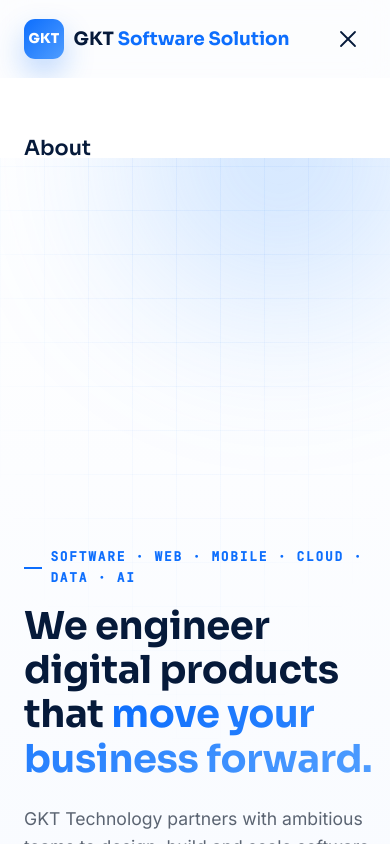
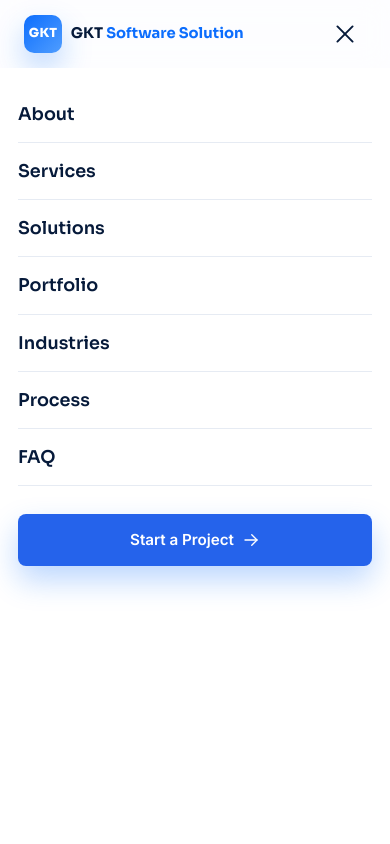
Before and after one commit to gktsoftwareteam/GKT-Website, a React (Create React App) app in the folder frontend/: page / in a window 390 px wide. Both pictures are taken after a click on the button 347 px from the left and 38 px from the top of the page. Shown: the top 844 px of the page. Built offline with nearby package versions, Linux system fonts and the light colour scheme.

Commit message:
navbar is updated

```diff
--- a/frontend/src/components/Navbar.jsx
+++ b/frontend/src/components/Navbar.jsx
@@ -17,68 +17,168 @@ function Navbar() {
   const [scrolled, setScrolled] = useState(false);
   const [menuOpen, setMenuOpen] = useState(false);
 
+  // Detect page scroll
   useEffect(() => {
-    const onScroll = () => setScrolled(window.scrollY > 12);
+    const onScroll = () => {
+      setScrolled(window.scrollY > 12);
+    };
+
     onScroll();
-    window.addEventListener("scroll", onScroll, { passive: true });
-    return () => window.removeEventListener("scroll", onScroll);
+
+    window.addEventListener("scroll", onScroll, {
+      passive: true,
+    });
+
+    return () => {
+      window.removeEventListener("scroll", onScroll);
+    };
   }, []);
 
+  // Lock body scrolling when mobile menu is open
   useEffect(() => {
-    document.body.style.overflow = menuOpen ? "hidden" : "";
+    if (menuOpen) {
+      document.body.style.overflow = "hidden";
+    } else {
+      document.body.style.overflow = "";
+    }
+
     return () => {
       document.body.style.overflow = "";
     };
   }, [menuOpen]);
 
-  const handleLinkClick = () => setMenuOpen(false);
+  // Close menu when screen becomes desktop size
+  useEffect(() => {
+    const handleResize = () => {
+      if (window.innerWidth > 980) {
+        setMenuOpen(false);
+      }
+    };
+
+    window.addEventListener("resize", handleResize);
+
+    return () => {
+      window.removeEventListener("resize", handleResize);
+    };
+  }, []);
+
+  // Close menu when ESC is pressed
+  useEffect(() => {
+    const handleEscape = (event) => {
+      if (event.key === "Escape") {
+        setMenuOpen(false);
+      }
+    };
+
+    window.addEventListener("keydown", handleEscape);
+
+    return () => {
+      window.removeEventListener("keydown", handleEscape);
+    };
+  }, []);
+
+  const handleLinkClick = () => {
+    setMenuOpen(false);
+  };
 
   return (
-    <header className={`navbar ${scrolled ? "navbar--scrolled" : ""}`}>
+    <header
+      className={`navbar ${
+        scrolled ? "navbar--scrolled" : ""
+      } ${menuOpen ? "navbar--menu-open" : ""}`}
+    >
       <div className="container navbar__inner">
-        <Link to="/" className="navbar__brand" onClick={handleLinkClick}>
-          <span className="navbar__mark" aria-hidden="true">
+
+        {/* Logo */}
+        <Link
+          to="/"
+          className="navbar__brand"
+          onClick={handleLinkClick}
+        >
+          <span
+            className="navbar__mark"
+            aria-hidden="true"
+          >
             GKT
           </span>
+
           <span className="navbar__brand-text">
             GKT <em>Software Solution</em>
           </span>
         </Link>
 
-        <nav className="navbar__links" aria-label="Primary">
+        {/* Desktop Navigation */}
+        <nav
+          className="navbar__links"
+          aria-label="Primary"
+        >
           {NAV_LINKS.map((link) => (
-            <a key={link.href} href={link.href}>
+            <a
+              key={link.href}
+              href={link.href}
+              onClick={handleLinkClick}
+            >
               {link.label}
             </a>
           ))}
         </nav>
 
+        {/* Desktop CTA */}
         <div className="navbar__actions">
-          <a href="#contact" className="btn btn-primary btn-sm">
-            Start a Project <ArrowRightIcon />
+          <a
+            href="#contact"
+            className="btn btn-primary btn-sm"
+            onClick={handleLinkClick}
+          >
+            Start a Project
+            <ArrowRightIcon />
           </a>
         </div>
 
+        {/* Mobile Menu Button */}
         <button
+          type="button"
           className="navbar__toggle"
-          aria-label={menuOpen ? "Close menu" : "Open menu"}
+          aria-label={
+            menuOpen ? "Close menu" : "Open menu"
+          }
           aria-expanded={menuOpen}
-          onClick={() => setMenuOpen((v) => !v)}
+          onClick={() => setMenuOpen((value) => !value)}
         >
           {menuOpen ? <CloseIcon /> : <MenuIcon />}
         </button>
       </div>
 
-      <div className={`navbar__mobile ${menuOpen ? "navbar__mobile--open" : ""}`}>
+      {/* Mobile Navigation */}
+      <div
+        className={`navbar__mobile ${
+          menuOpen ? "navbar__mobile--open" : ""
+        }`}
+        aria-hidden={!menuOpen}
+      >
         <nav aria-label="Mobile">
+
           {NAV_LINKS.map((link) => (
-            <a key={link.href} href={link.href} onClick={handleLinkClick}>
+            <a
+              key={link.href}
+              href={link.href}
+              onClick={handleLinkClick}
+              tabIndex={menuOpen ? 0 : -1}
+            >
               {link.label}
             </a>
           ))}
+
         </nav>
-        <a href="#contact" className="btn btn-primary" onClick={handleLinkClick}>
-          Start a Project <ArrowRightIcon />
+
+        <a
+          href="#contact"
+          className="btn btn-primary navbar__mobile-cta"
+          onClick={handleLinkClick}
+          tabIndex={menuOpen ? 0 : -1}
+        >
+          Start a Project
+          <ArrowRightIcon />
         </a>
       </div>
     </header>
--- a/frontend/src/css/navbar.css
+++ b/frontend/src/css/navbar.css
@@ -1,157 +1,515 @@
+/* =========================================
+   NAVBAR
+========================================= */
+
 .navbar {
   position: sticky;
   top: 0;
-  z-index: 1000;
+  left: 0;
+
+  z-index: 10000;
+
   width: 100%;
-  height: var(--navbar-height);
+  height: var(--navbar-height, 72px);
+
   display: flex;
   align-items: center;
-  background: rgba(255, 255, 255, 0.7);
+
+  background: rgba(255, 255, 255, 0.78);
+
   backdrop-filter: blur(14px);
   -webkit-backdrop-filter: blur(14px);
+
   border-bottom: 1px solid transparent;
-  transition: background var(--transition-fast), border-color var(--transition-fast), box-shadow var(--transition-fast);
+
+  transition:
+    background 0.2s ease,
+    border-color 0.2s ease,
+    box-shadow 0.2s ease;
 }
 
+
+/* =========================================
+   SCROLLED NAVBAR
+========================================= */
+
 .navbar--scrolled {
-  background: rgba(255, 255, 255, 0.92);
+  background: rgba(255, 255, 255, 0.96);
+
   border-bottom-color: var(--color-border);
+
   box-shadow: var(--shadow-sm);
 }
 
+
+/* =========================================
+   NAVBAR INNER
+========================================= */
+
 .navbar__inner {
+  width: 100%;
+
   display: flex;
   align-items: center;
   justify-content: space-between;
+
   gap: var(--space-md);
+
+  min-width: 0;
 }
+
+
+/* =========================================
+   BRAND
+========================================= */
 
 .navbar__brand {
   display: flex;
   align-items: center;
-  gap: 0.6rem;
+
+  gap: 0.65rem;
+
   font-family: var(--font-display);
+
   font-weight: 700;
+
   font-size: 1.15rem;
+
   color: var(--color-navy);
+
   flex-shrink: 0;
+
+  white-space: nowrap;
 }
 
+
+/* =========================================
+   GKT LOGO
+========================================= */
+
 .navbar__mark {
+  width: 40px;
+  height: 40px;
+
+  flex-shrink: 0;
+
   display: grid;
   place-items: center;
-  width: 40px;
-  height: 40px;
+
   border-radius: 11px;
+
   background: var(--gradient-primary);
-  color: #fff;
+
+  color: #ffffff;
+
   font-size: 0.85rem;
+
   font-weight: 800;
+
   letter-spacing: 0.02em;
+
   box-shadow: var(--shadow-primary);
+}
+
+
+/* =========================================
+   BRAND TEXT
+========================================= */
+
+.navbar__brand-text {
+  display: inline-block;
 }
 
 .navbar__brand-text em {
   font-style: normal;
+
   color: var(--color-primary);
 }
+
+
+/* =========================================
+   DESKTOP NAVIGATION
+========================================= */
 
 .navbar__links {
   display: flex;
   align-items: center;
-  gap: 1.9rem;
+
+  gap: 1.6rem;
+
   font-size: 0.94rem;
+
   font-weight: 500;
+
+  margin-left: auto;
+  margin-right: auto;
 }
+
 
 .navbar__links a {
   position: relative;
+
   color: var(--color-text);
+
   padding: 0.3rem 0;
-  transition: color var(--transition-fast);
+
+  transition:
+    color 0.2s ease;
 }
+
 
 .navbar__links a::after {
   content: "";
+
   position: absolute;
+
   left: 0;
   bottom: -2px;
+
   width: 0;
   height: 2px;
+
   background: var(--gradient-primary);
-  transition: width var(--transition-fast);
+
+  transition:
+    width 0.2s ease;
 }
+
 
 .navbar__links a:hover {
   color: var(--color-primary);
 }
+
+
 .navbar__links a:hover::after {
   width: 100%;
 }
 
+
+/* =========================================
+   DESKTOP ACTIONS
+========================================= */
+
 .navbar__actions {
   display: flex;
   align-items: center;
+
+  flex-shrink: 0;
 }
+
+
+/* =========================================
+   MOBILE TOGGLE
+========================================= */
 
 .navbar__toggle {
   display: none;
+
+  width: 44px;
+  height: 44px;
+
+  flex-shrink: 0;
+
+  align-items: center;
+  justify-content: center;
+
+  padding: 0;
+
+  border: 0;
+
+  background: transparent;
+
   color: var(--color-navy);
-  padding: 0.4rem;
+
+  cursor: pointer;
+
+  border-radius: 10px;
+
+  transition:
+    background 0.2s ease,
+    color 0.2s ease;
 }
 
-.navbar__mobile {
-  display: none;
+
+.navbar__toggle:hover {
+  background: rgba(0, 102, 255, 0.08);
+
+  color: var(--color-primary);
 }
 
+
+.navbar__toggle svg {
+  width: 26px;
+  height: 26px;
+}
+
+
+/* =========================================
+   MOBILE MENU
+========================================= */
+
+.navbar__mobile {
+  position: fixed;
+
+  top: var(--navbar-height, 72px);
+  left: 0;
+  right: 0;
+  bottom: 0;
+
+  width: 100%;
+  height: calc(100dvh - var(--navbar-height, 72px));
+
+  display: flex;
+  flex-direction: column;
+
+  padding: 24px;
+
+  background: #ffffff;
+
+  z-index: 9999;
+
+  overflow-y: auto;
+  overflow-x: hidden;
+
+  opacity: 0;
+  visibility: hidden;
+
+  transform: translateX(100%);
+
+  transition:
+    transform 0.3s ease,
+    opacity 0.25s ease,
+    visibility 0.3s ease;
+
+  -webkit-overflow-scrolling: touch;
+}
+
+
+/* =========================================
+   OPEN MOBILE MENU
+========================================= */
+
+.navbar__mobile--open {
+  opacity: 1;
+
+  visibility: visible;
+
+  transform: translateX(0);
+}
+
+
+/* =========================================
+   MOBILE MENU NAV
+========================================= */
+
+.navbar__mobile nav {
+  width: 100%;
+
+  display: flex;
+  flex-direction: column;
+
+  gap: 0;
+
+  margin: 0;
+}
+
+
+/* =========================================
+   MOBILE MENU LINKS
+========================================= */
+
+.navbar__mobile nav a {
+  display: flex;
+  align-items: center;
+
+  width: 100%;
+
+  min-height: 58px;
+
+  padding: 14px 0;
+
+  font-family: var(--font-display);
+
+  font-size: 1.25rem;
+
+  font-weight: 600;
+
+  color: var(--color-navy);
+
+  border-bottom: 1px solid var(--color-border);
+
+  transition:
+    color 0.2s ease,
+    padding-left 0.2s ease;
+}
+
+
+.navbar__mobile nav a:hover {
+  color: var(--color-primary);
+
+  padding-left: 8px;
+}
+
+
+/* =========================================
+   MOBILE CTA
+========================================= */
+
+.navbar__mobile-cta {
+  width: 100%;
+
+  margin-top: 28px;
+
+  min-height: 52px;
+
+  display: flex;
+  align-items: center;
+  justify-content: center;
+
+  gap: 8px;
+}
+
+
+/* =========================================
+   TABLET / MOBILE
+========================================= */
+
 @media (max-width: 980px) {
+
+  .navbar {
+    height: 72px;
+
+    min-height: 72px;
+  }
+
+
+  .navbar__inner {
+    height: 72px;
+  }
+
+
+  /* Hide desktop navigation */
+
   .navbar__links {
     display: none;
   }
+
+
+  /* Hide desktop button */
+
   .navbar__actions {
     display: none;
   }
+
+
+  /* Show hamburger */
+
   .navbar__toggle {
     display: inline-flex;
   }
 
-  .navbar__mobile {
-    display: flex;
-    flex-direction: column;
-    gap: var(--space-md);
-    position: fixed;
-    top: var(--navbar-height);
-    left: 0;
-    right: 0;
-    bottom: 0;
-    background: #ffffff;
-    padding: var(--space-lg) 1.5rem;
-    transform: translateX(100%);
-    transition: transform var(--transition-med);
-    overflow-y: auto;
+
+  /* Mobile logo */
+
+  .navbar__mark {
+    width: 42px;
+    height: 42px;
+
+    border-radius: 11px;
+
+    font-size: 0.85rem;
   }
 
-  .navbar__mobile--open {
-    transform: translateX(0);
+
+  .navbar__brand {
+    font-size: 1.08rem;
+
+    gap: 0.6rem;
+  }
+}
+
+
+/* =========================================
+   SMALL MOBILE
+========================================= */
+
+@media (max-width: 600px) {
+
+  .navbar {
+    height: 68px;
+
+    min-height: 68px;
   }
 
-  .navbar__mobile nav {
-    display: flex;
-    flex-direction: column;
-    gap: 0.3rem;
+
+  .navbar__inner {
+    height: 68px;
   }
 
-  .navbar__mobile nav a {
-    font-family: var(--font-display);
-    font-size: 1.3rem;
-    font-weight: 600;
-    padding: 0.85rem 0;
-    border-bottom: 1px solid var(--color-border);
-    color: var(--color-navy);
+
+  .navbar__brand {
+    font-size: 1rem;
+
+    gap: 0.55rem;
   }
 
-  .navbar__mobile .btn {
-    margin-top: var(--space-sm);
-    width: 100%;
+
+  .navbar__mark {
+    width: 40px;
+    height: 40px;
+
+    border-radius: 10px;
+
+    font-size: 0.78rem;
+  }
+
+
+  .navbar__toggle {
+    width: 42px;
+    height: 42px;
+  }
+
+
+  .navbar__mobile {
+    top: 68px;
+
+    height: calc(100dvh - 68px);
+
+    padding: 20px;
+  }
+
+
+  .navbar__mobile nav a {
+    min-height: 56px;
+
+    font-size: 1.18rem;
   }
 }
+
+
+/* =========================================
+   VERY SMALL PHONES
+========================================= */
+
+@media (max-width: 400px) {
+
+  .navbar__brand {
+    font-size: 0.92rem;
+  }
+
+
+  .navbar__mark {
+    width: 38px;
+    height: 38px;
+  }
+
+
+  .navbar__mobile {
+    padding: 18px;
+  }
+
+
+  .navbar__mobile nav a {
+    font-size: 1.1rem;
+  }
+}
```
